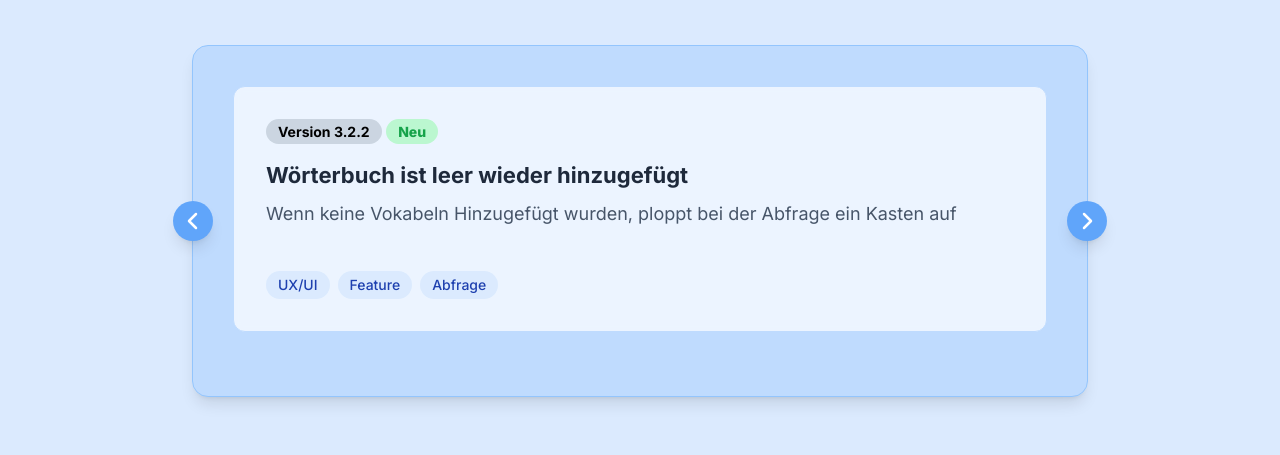
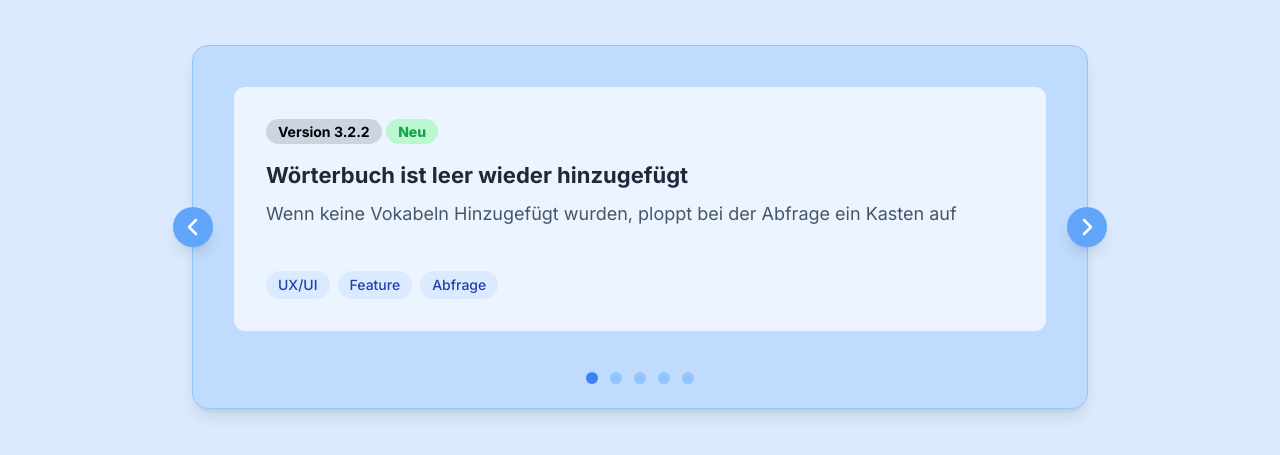
Before and after one commit to SimonTheDevloper/Vokabel-Trainer, a website: page index.html in a window 1280 px wide. Shown: the part 467-922 px from the top of the page. Drawn offline with nearby package versions, Linux system fonts and the light colour scheme.

Commit message:
slider wieder fuktionell

```diff
--- a/index.html
+++ b/index.html
@@ -283,7 +283,66 @@
 
     <script src="../JS/menüUI.js">
     </script>
+    <script> // --- Mobile Menu Toggle ---
+        document.getElementById('mobile-menu-button').addEventListener('click', () => {
+            document.getElementById('mobile-menu-drawer').classList.toggle('-translate-x-full');
+        });
 
+        // --- Slider Logic ---
+        document.addEventListener('DOMContentLoaded', () => {
+            const sliderWrapper = document.querySelector('.slider-wrapper');
+            // Check if sliderWrapper exists to avoid errors on other pages
+            if (sliderWrapper) {
+                const slides = Array.from(sliderWrapper.children);
+                const nextButton = document.getElementById('next-button');
+                const prevButton = document.getElementById('prev-button');
+                const dotsContainer = document.getElementById('slider-dots');
+
+                let currentIndex = 0;
+                const totalSlides = slides.length;
+
+                // Don't run slider logic if there are no slides
+                if (totalSlides === 0) return;
+
+                // --- Create Navigation Dots ---
+                slides.forEach((_, index) => {
+                    const dot = document.createElement('button');
+                    dot.classList.add('w-3', 'h-3', 'rounded-full', 'transition', 'duration-300');
+                    dot.addEventListener('click', () => {
+                        goToSlide(index);
+                    });
+                    dotsContainer.appendChild(dot);
+                });
+                const dots = Array.from(dotsContainer.children);
+
+                // --- Core Slider Function ---
+                function goToSlide(index) {
+                    currentIndex = (index + totalSlides) % totalSlides;
+                    sliderWrapper.style.transform = `translateX(-${currentIndex * 100}%)`;
+                    updateDots();
+                }
+
+                // --- Update Dots Visual State ---
+                function updateDots() {
+                    dots.forEach((dot, index) => {
+                        if (index === currentIndex) {
+                            dot.classList.add('bg-blue-500');
+                            dot.classList.remove('bg-blue-300');
+                        } else {
+                            dot.classList.add('bg-blue-300');
+                            dot.classList.remove('bg-blue-500');
+                        }
+                    });
+                }
+
+                // --- Event Listeners for Buttons ---
+                nextButton.addEventListener('click', () => goToSlide(currentIndex + 1));
+                prevButton.addEventListener('click', () => goToSlide(currentIndex - 1));
+
+                // --- Initialize Slider ---
+                goToSlide(0); // Start at the first slide
+            }
+        });</script>
 </body>
 
 </html>
```
